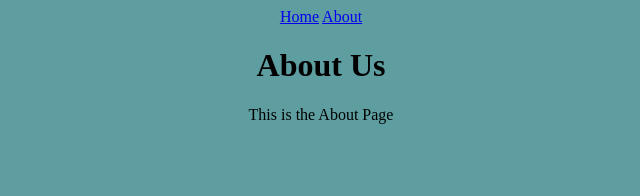
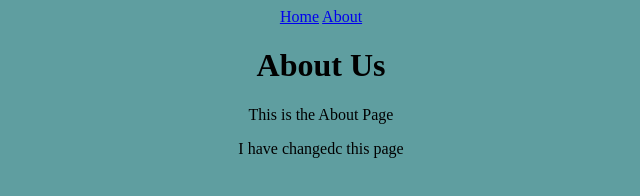
Before and after one commit to codewithzia/ccetest, a plain HTML site: page about.html in a window 1280 px wide. Shown: the whole page, without its empty margins (319-959 px from the left). Drawn offline with Linux system fonts and the light colour scheme.

Commit message:
UPDATE: changed about page

```diff
--- a/about.html
+++ b/about.html
@@ -12,6 +12,7 @@
    </div>
     <h1>About Us</h1>
     <p>This is the About Page</p>
+    <p>I have changedc this page</p>
 
 </body>
 </html>
```
